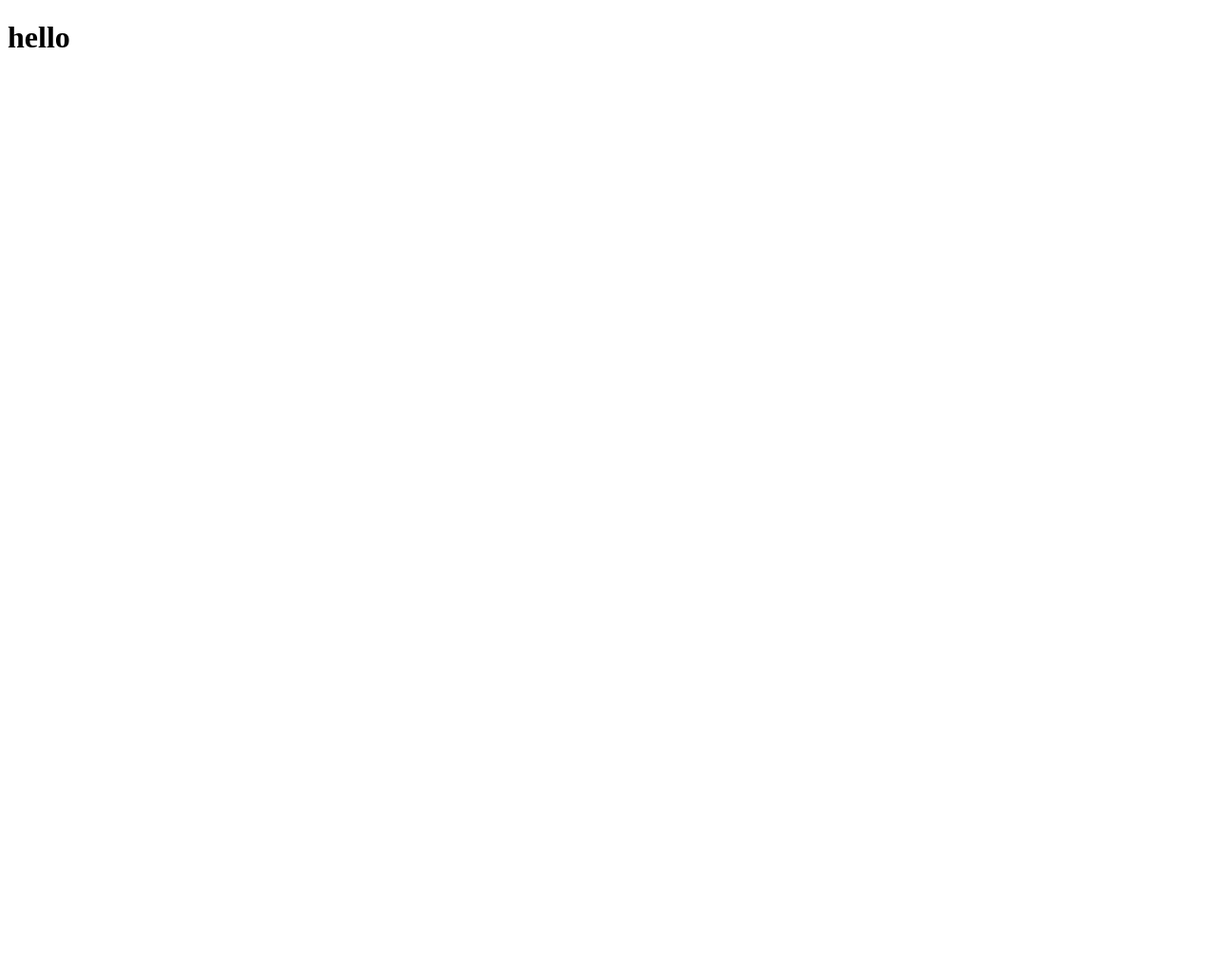
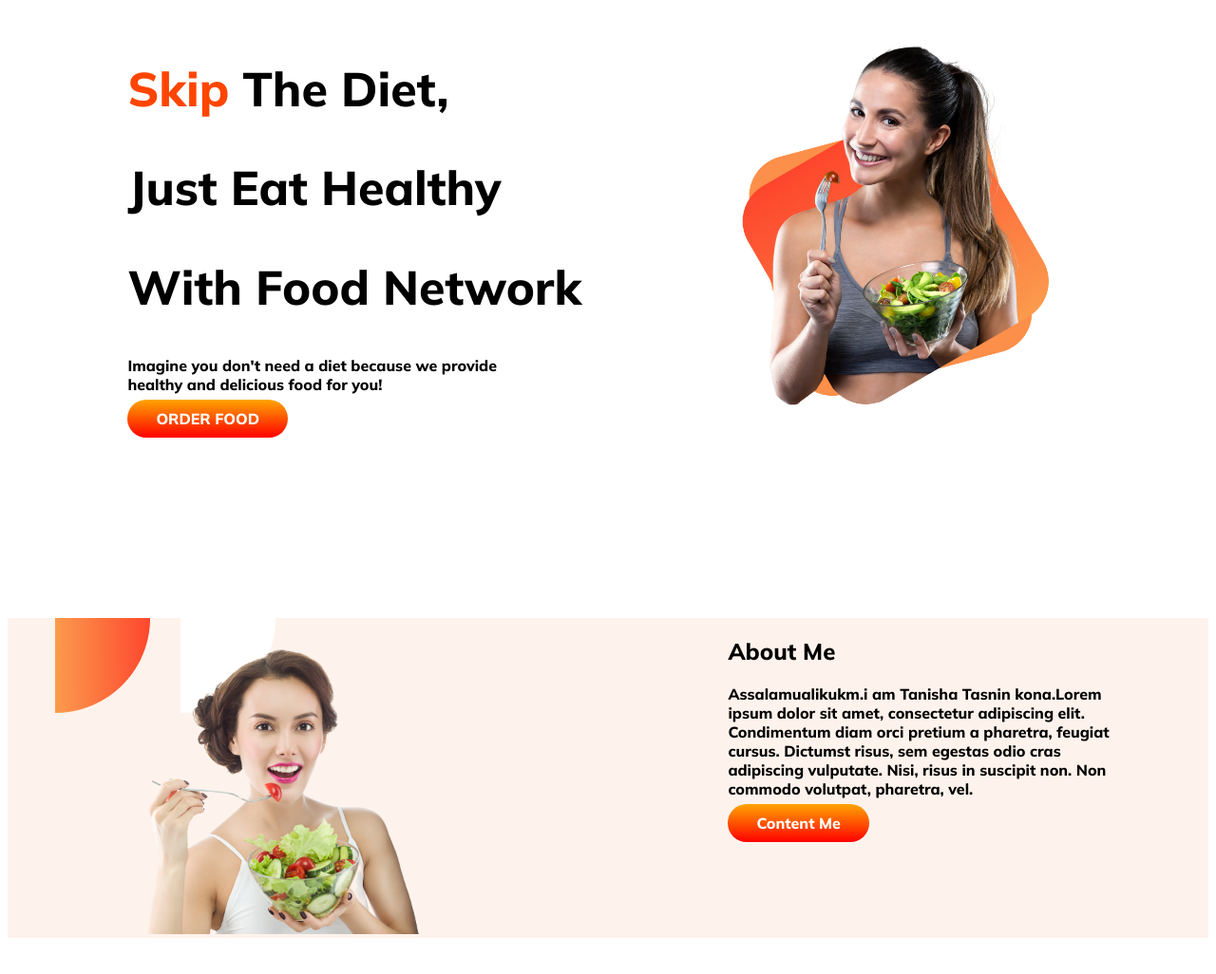
Before and after one commit to tanishatasnin/food-network, a plain HTML site: page inbox.html in a window 1280 px wide. Shown: the whole page at 95% size. Before the commit the page ends 800 px from the top, so only its background shows below. Drawn offline with Linux system fonts and the light colour scheme.

Commit message:
add more

```diff
--- a/inbox.html
+++ b/inbox.html
@@ -8,10 +8,45 @@
                <link rel="stylesheet" href="style.css">
                <link rel="preconnect" href="https://fonts.googleapis.com">
 <link rel="preconnect" href="https://fonts.gstatic.com" crossorigin>
-<link href="https://fonts.googleapis.com/css2?family=Poppins:wght@500&display=swap" rel="stylesheet">
+<link href="https://fonts.googleapis.com/css2?family=Mulish:wght@800&display=swap" rel="stylesheet">
 </head>
 <body>
-               <h1>hello</h1>
+
+
+
+<section class="background-top">
+<div class="first-width">
+ <h1><span>Skip</span> The Diet,</h1>
+ <h1>Just Eat Healthy </h1>
+ <h1> With Food Network</h1>
+ <p>Imagine you don't need a diet because we provide
+healthy and delicious food for you!</p>
+<a class="link-button" target="blank" href="">ORDER FOOD</a>
+
+ </div>
+<div class="first-width">
+<img src="Group 8425.png" alt="">
+
+
+               </div>
+               </section>
+               <section class="background-2nd">
+               <div class="first-width">
+                <img src="6667872_preview-removebg-preview.png" alt="">
+
+               </div> <div class="first-width">
+<h2>About Me</h2>
+<p>Assalamualikukm.i am Tanisha Tasnin kona.Lorem ipsum dolor sit amet, consectetur adipiscing
+               elit. Condimentum diam orci pretium a pharetra,
+               feugiat cursus. Dictumst risus, sem egestas odio cras
+               adipiscing vulputate. Nisi, risus in suscipit non. Non
+               commodo volutpat, pharetra, vel.</p>
+               <a class="link-button" target="blank" href="">Content Me</a>
+
+               </div>
+               </section>
+
+
 
 </body>
 </html>
--- a/style.css
+++ b/style.css
@@ -1 +1,36 @@
-font-family: 'Poppins', sans-serif;
+body{
+               font-family: 'Mulish', sans-serif;
+
+}
+span{color:orangered;}
+section{
+display:flex;
+    margin-bottom: 200px;
+    margin-top: 20px;
+}
+h1{ font-size: 50px;
+}
+.first-width{
+width:50%;
+padding-left: 10%;
+}
+.link-button{
+             text-decoration: none;
+background-image: linear-gradient(orange,red);
+              padding: 10px 30px;
+              color: white;
+              font-weight:  700;
+              border-radius: 20px;
+}
+.first-width img{
+               width: 70%;
+               margin-top: 20px;
+}
+
+
+.background-2nd{
+      background-image: url(food-network-main/images/shapes/7.png);
+}
+p{
+               padding-right: 20%;
+}
```
Also changed, not shown: 6667872_preview-removebg-preview.png (added), 7.png (added), Frame 58.jpg (added), Group 8425.png (added).
